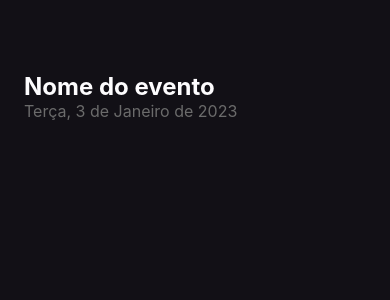
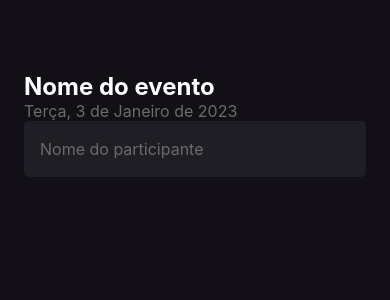
Before and after one commit to andreyaraujo-dev/ignite-react-native, a React Native app in the folder imhere/: screen / in a window 390 px wide. Shown: the top 300 px of the page. Built offline with nearby package versions, Linux system fonts and the light colour scheme.

Commit message:
adicionando text input

```diff
--- a/imhere/src/screens/Home/index.tsx
+++ b/imhere/src/screens/Home/index.tsx
@@ -1,4 +1,4 @@
-import { Text, View } from "react-native";
+import { Text, TextInput, View } from "react-native";
 import { styles } from "./styles";
 
 export function Home() {
@@ -6,6 +6,11 @@
     <View style={styles.container}>
       <Text style={styles.eventName}>Nome do evento</Text>
       <Text style={styles.eventDate}>Terça, 3 de Janeiro de 2023</Text>
+      <TextInput
+        style={styles.input}
+        placeholder="Nome do participante"
+        placeholderTextColor="#6B6B6B"
+      />
     </View>
   );
 }
--- a/imhere/src/screens/Home/styles.ts
+++ b/imhere/src/screens/Home/styles.ts
@@ -7,7 +7,7 @@
     padding: 24,
   },
   eventName: {
-    color: "#FDFCFE",
+    color: "#FFF",
     fontSize: 24,
     fontWeight: "bold",
     marginTop: 48,
@@ -16,4 +16,12 @@
     color: "#6B6B6B",
     fontSize: 16,
   },
+  input: {
+    backgroundColor: "#1F1E25",
+    height: 56,
+    borderRadius: 5,
+    color: "#FFF",
+    padding: 16,
+    fontSize: 16,
+  },
 });
```
